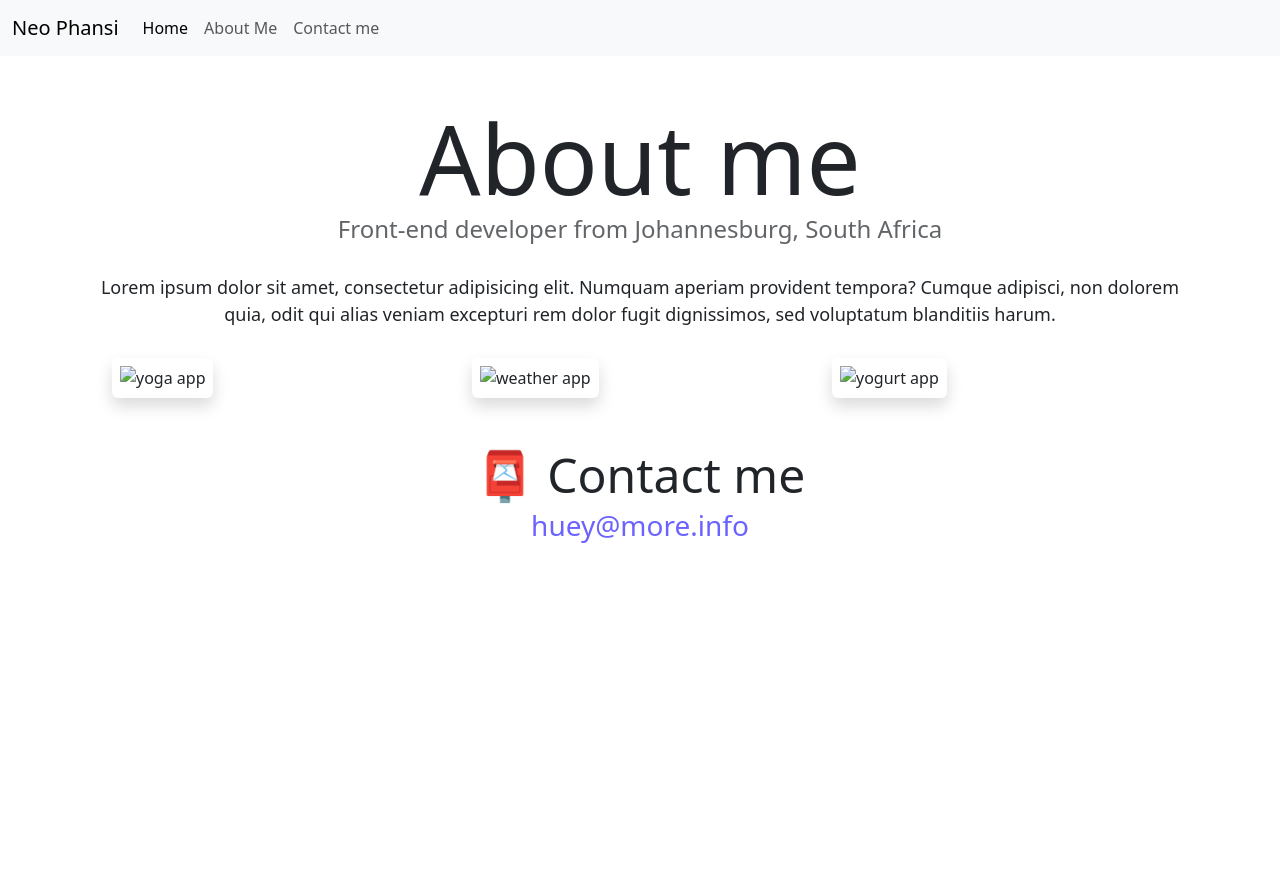
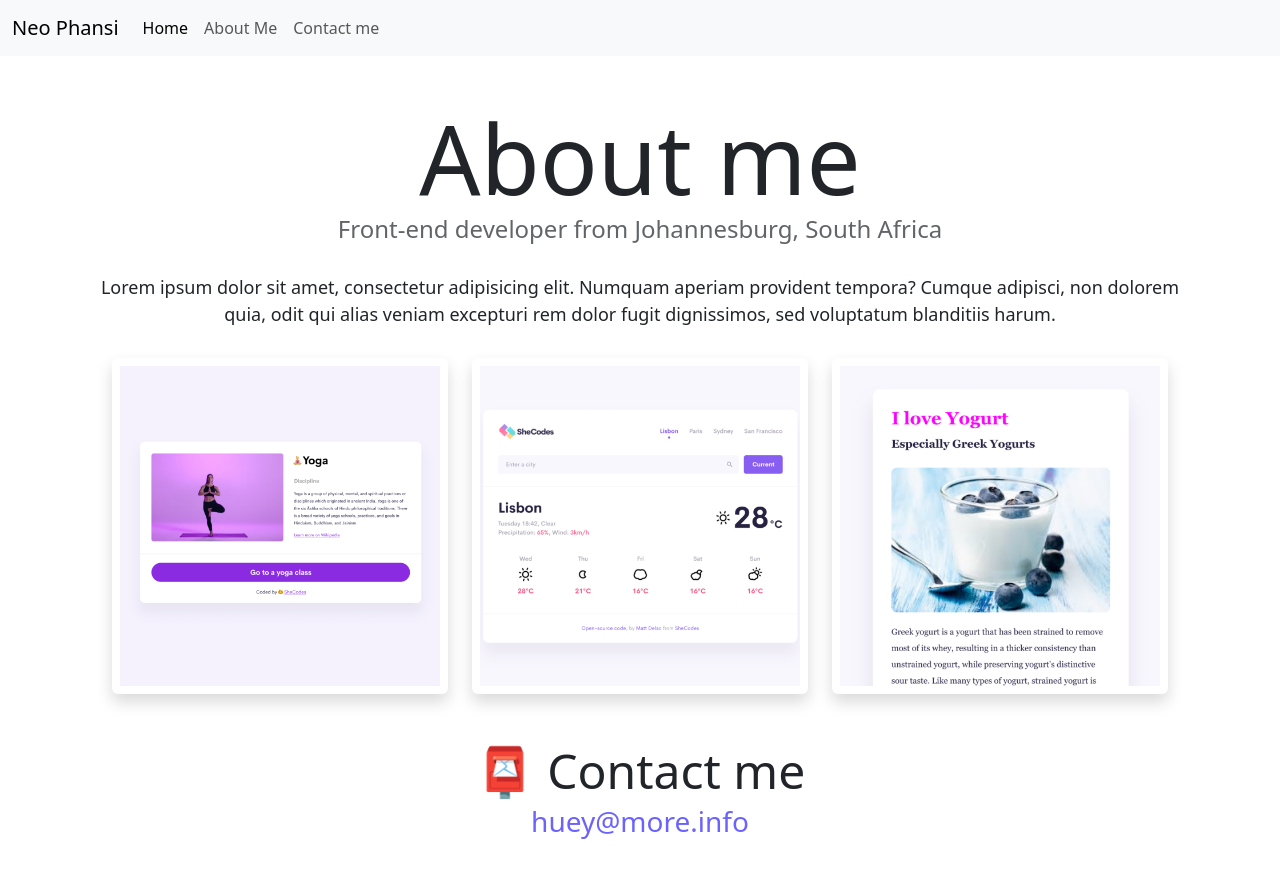
Before and after one commit to templehues/Portfolio-homework, a plain HTML site: page about.html in a window 1280 px wide. Before the commit the page ends 800 px from the top, so only its background shows below. Drawn offline with nearby package versions, Linux system fonts and the light colour scheme.

Commit message:
added new sources to my imgs

```diff
--- a/about.html
+++ b/about.html
@@ -52,13 +52,13 @@
     <div class="container">
         <div class="row">
             <div class="col-sm-4">
-                <img src="images/yoga.png" alt="yoga app" class="img-fluid p-2 shadow rounded" />
+                <img src="images/l3jP-yoga.png" alt="yoga app" class="img-fluid p-2 shadow rounded" />
             </div>
             <div class="col-sm-4">
-                <img src="images/weather.png" alt="weather app" class="img-fluid p-2 shadow rounded" />
+                <img src="images/jxM9-weather.png" alt="weather app" class="img-fluid p-2 shadow rounded" />
             </div>
             <div class="col-sm-4">
-                <img src="images/yogurt.png" alt="yogurt app" class="img-fluid p-2 shadow rounded" />
+                <img src="images/WgM8-yogurt.png" alt="yogurt app" class="img-fluid p-2 shadow rounded" />
             </div>
         </div>
         <div id="contact" class="mt-5">
```
Also changed, not shown: index.html (+3 -3 lines).
